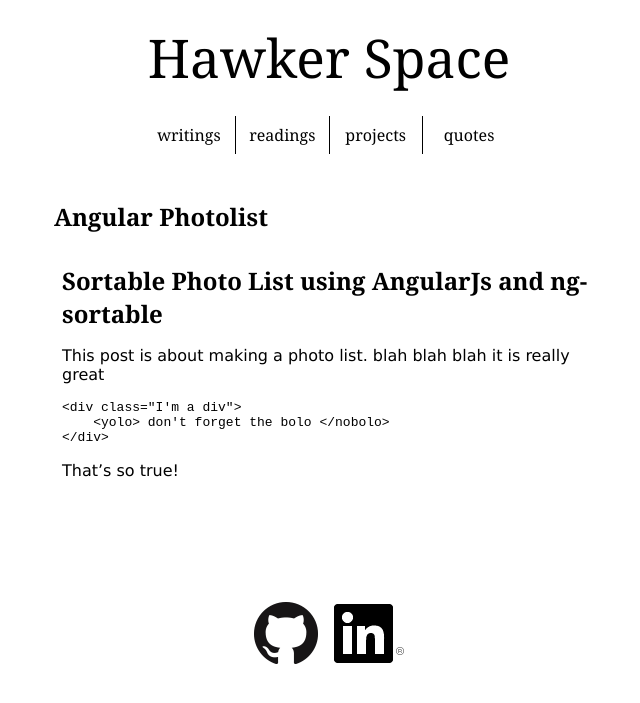
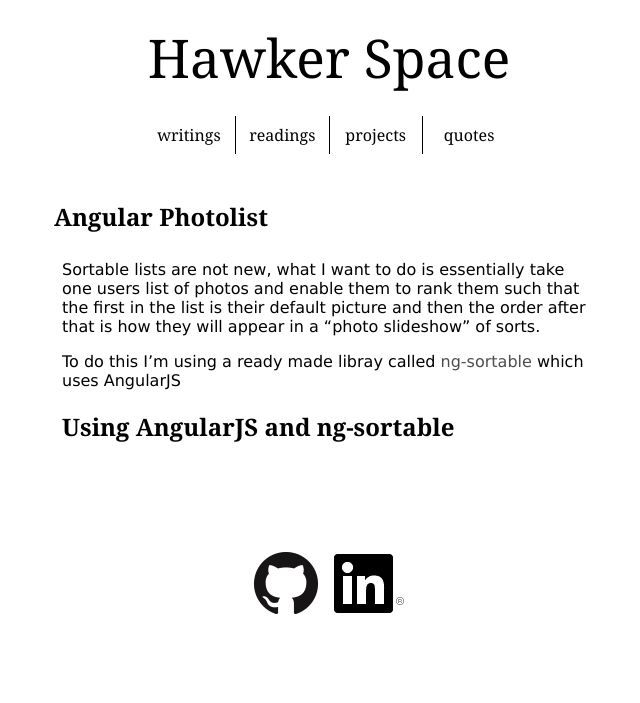
Before and after one commit to ryanhawker/hawker-space, a Jekyll site: the page built from _posts/2015-05-14-angular-photolist.md, in a window 1280 px wide. Shown: the top 703 px of the page, without its empty margins (311-951 px from the left). Built offline with Jekyll 4.4.1, drawn with Linux system fonts in a browser that asks for light colours; nearby versions of some CDN libraries; some web fonts are replaced; Markdown is read by kramdown in place of the engine named in the settings; a script that is not in the unit is left out.

Commit message:
styled post links and added some post content

```diff
--- a/_posts/2015-05-14-angular-photolist.md
+++ b/_posts/2015-05-14-angular-photolist.md
@@ -3,11 +3,10 @@ layout: post
 published: true
 ---
 
-## Sortable Photo List using AngularJs and ng-sortable
-This post is about making a photo list. blah blah blah it is really great
+Sortable lists are not new, what I want to do is essentially take one users list of photos
+and enable them to rank them such that the first in the list is their default picture and
+then the order after that is how they will appear in a "photo slideshow" of sorts.
 
-    <div class="I'm a div">
-        <yolo> don't forget the bolo </nobolo>
-    </div>
+To do this I'm using a ready made libray called [ng-sortable](https://github.com/a5hik/ng-sortable) which uses AngularJS
 
-That's so true!
+## Using AngularJS and ng-sortable
--- a/css/style.scss
+++ b/css/style.scss
@@ -199,6 +199,12 @@ footer {
     }
 }
 #post-wrapper {
+    a {
+        color: lighten( #000, 30% );
+    }
+    a:hover {
+        color: lighten( #000, 40% );
+    }
 }
 #perma-title {
     font-family: Georgia, Times, serif;
```
Also changed, not shown: _posts/2015-05-24-building-up.md (added, +13 -0 lines).
